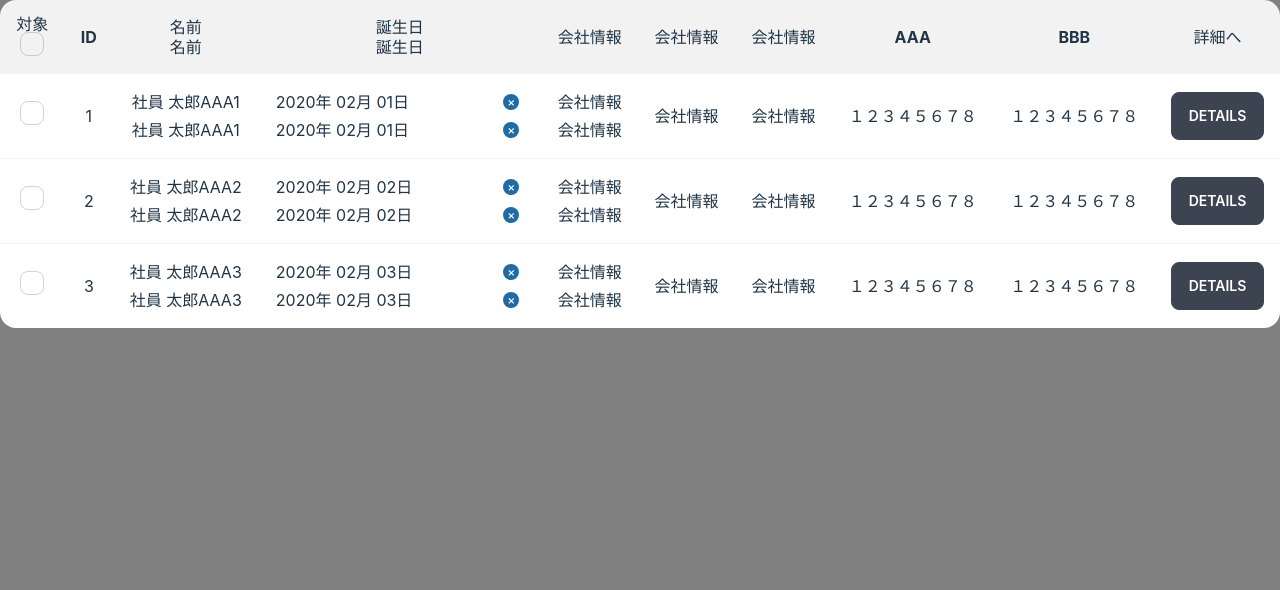
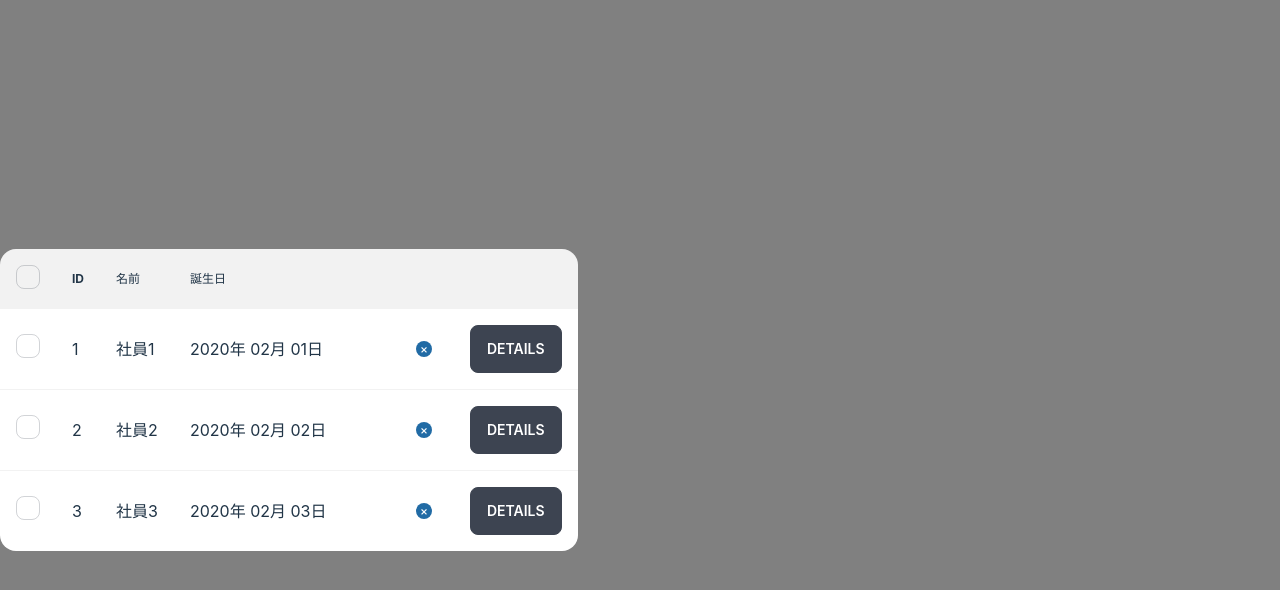
Before and after one commit to nomura-st/react_app, a React (Vite) app in the folder vite-project/: page / in a window 1280 px wide. Shown: the top 590 px of the page. Built offline with nearby package versions, Linux system fonts and the light colour scheme.

Commit message:
Revert "[React]コンポーネント化"
This reverts commit c3f132c7b841b6ef183fe17e3da835405c12774c.

```diff
--- a/vite-project/src/index.css
+++ b/vite-project/src/index.css
@@ -62,14 +62,6 @@ button:focus-visible {
   outline: 4px auto -webkit-focus-ring-color;
 }
 
-html, body, #root {
-  width: 100%;
-  height: 100%;
-}
-.table :where(thead, tfoot) :where(th, td) {
-  font-size: 1rem;
-}
-
 @media (prefers-color-scheme: light) {
   :root {
     color: #213547;
--- a/vite-project/src/main.tsx
+++ b/vite-project/src/main.tsx
@@ -6,7 +6,7 @@ import "./index.css";
 // TODO:テストデータ
 const workers = [1, 2, 3].map((id) => ({
   id: `${id}`,
-  name: `社員 太郎AAA${id}`,
+  name: `社員${id}`,
   birthday: new Date(2020, 1, id),
   office: {
     id: `${id + 10}`,
--- a/vite-project/src/screen/list/TableCol.tsx
+++ /dev/null
@@ -1,25 +0,0 @@
-import { ReactNode } from "react";
-
-type Props = {
-  isHeader?: boolean;
-  children?: ReactNode;
-};
-/**
- * 一行の一列
- * @param props
- * @returns
- */
-const TableCol = (props: Props) => {
-  const col = (
-    <div className="flex flex-col text-center justify-items-center space-y-1">
-      {props.children}
-    </div>
-  );
-  if (props.isHeader) {
-    return <th>{col}</th>;
-  } else {
-    return <td>{col}</td>;
-  }
-};
-
-export default TableCol;
--- a/vite-project/src/screen/list/TableColCheck.tsx
+++ /dev/null
@@ -1,16 +0,0 @@
-const TableColCheck = (props: { header?: string }) => {
-  let header;
-  if (props.header) {
-    header = <div>{props.header}</div>;
-  }
-  return (
-    <label className="w-full h-full flex flex-col text-center justify-items-center">
-      {header}
-      <div>
-        <input type="checkbox" className="checkbox" />
-      </div>
-    </label>
-  );
-};
-
-export default TableColCheck;
--- a/vite-project/src/screen/list/WorkerList.tsx
+++ b/vite-project/src/screen/list/WorkerList.tsx
@@ -1,6 +1,4 @@
 import { WorkerInfo } from "../../types";
-import TableCol from "./TableCol";
-import TableColCheck from "./TableColCheck";
 import WorkerRow from "./WorkerRow";
 
 /**
@@ -10,28 +8,19 @@ import WorkerRow from "./WorkerRow";
  */
 const WorkerList = (props: { workers: WorkerInfo[] }) => {
   return (
-    <div className="w-full">
+    <div className="overflow-x-auto w-full">
       <table className="table w-full">
         <thead>
           <tr>
-            <TableCol isHeader={true}>
-              <TableColCheck header="対象" />
-            </TableCol>
-            <TableCol isHeader={true}>ID</TableCol>
-            <TableCol isHeader={true}>
-              <div>名前</div>
-              <div>名前</div>
-            </TableCol>
-            <TableCol isHeader={true}>
-              <div>誕生日</div>
-              <div>誕生日</div>
-            </TableCol>
-            <TableCol isHeader={true}>会社情報</TableCol>
-            <TableCol isHeader={true}>会社情報</TableCol>
-            <TableCol isHeader={true}>会社情報</TableCol>
-            <TableCol isHeader={true}>AAA</TableCol>
-            <TableCol isHeader={true}>BBB</TableCol>
-            <TableCol isHeader={true}>詳細へ</TableCol>
+            <th>
+              <label>
+                <input type="checkbox" className="checkbox" />
+              </label>
+            </th>
+            <th>ID</th>
+            <th>名前</th>
+            <th>誕生日</th>
+            <th></th>
           </tr>
         </thead>
         <tbody>
--- a/vite-project/src/screen/list/WorkerRow.tsx
+++ b/vite-project/src/screen/list/WorkerRow.tsx
@@ -1,7 +1,5 @@
 import { WorkerInfo } from "../../types";
 import DatePick from "../DatePick";
-import TableCol from "./TableCol";
-import TableColCheck from "./TableColCheck";
 
 /**
  * 社員情報表示行
@@ -11,29 +9,19 @@ import TableColCheck from "./TableColCheck";
 const WorkerRow = (props: { worker: WorkerInfo }) => {
   return (
     <tr id={"line_" + props.worker.id}>
-      <TableCol isHeader={true}>
-        <TableColCheck />
-      </TableCol>
-      <TableCol>{props.worker.id}</TableCol>
-      <TableCol>
-        <div>{props.worker.name}</div>
-        <div>{props.worker.name}</div>
-      </TableCol>
-      <TableCol>
+      <th>
+        <label>
+          <input type="checkbox" className="checkbox" />
+        </label>
+      </th>
+      <td>{props.worker.id}</td>
+      <td>{props.worker.name}</td>
+      <td>
         <DatePick date={props.worker.birthday}></DatePick>
-        <DatePick date={props.worker.birthday}></DatePick>
-      </TableCol>
-      <TableCol>
-        <div>会社情報</div>
-        <div>会社情報</div>
-      </TableCol>
-      <TableCol>会社情報</TableCol>
-      <TableCol>会社情報</TableCol>
-      <TableCol>１２３４５６７８</TableCol>
-      <TableCol>１２３４５６７８</TableCol>
-      <TableCol isHeader={true}>
+      </td>
+      <th>
         <button className="btn">details</button>
-      </TableCol>
+      </th>
     </tr>
   );
 };
```
